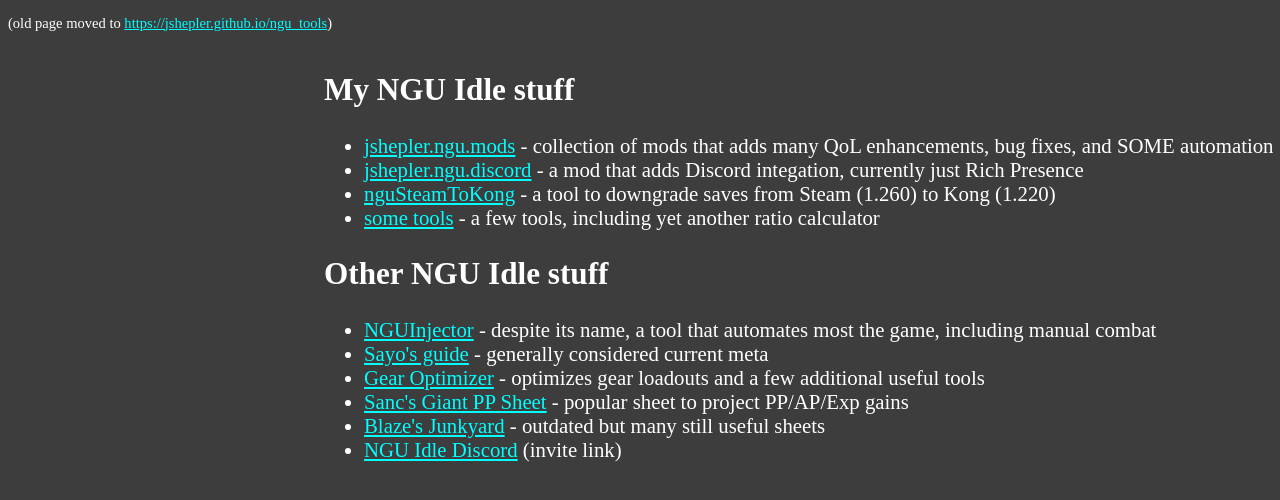
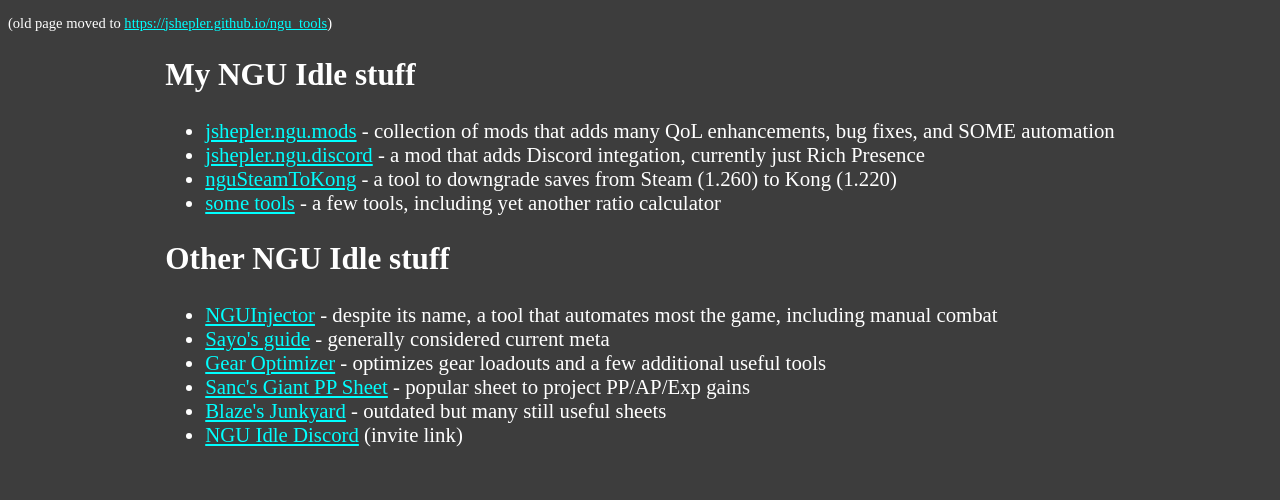
Before and after one commit to jshepler/jshepler.github.io, a plain HTML site: page index.html in a window 1280 px wide. Drawn offline with Linux system fonts and the light colour scheme.

Commit message:
better centering

```diff
--- a/index.html
+++ b/index.html
@@ -18,7 +18,7 @@
 </head>
 <body>
     <p style="font-size: .7em;">(old page moved to <a href="ngu_tools">https://jshepler.github.io/ngu_tools</a>)</p>
-    <div style="position: relative; left:25%; display: inline-block;">
+    <div style="max-width: fit-content; margin-inline: auto;">
         <h2>My NGU Idle stuff</h2>
         <ul>
             <li><a href="https://github.com/jshepler/jshepler.ngu.mods">jshepler.ngu.mods</a> - collection of mods that adds many QoL enhancements, bug fixes, and SOME automation</li>
```
